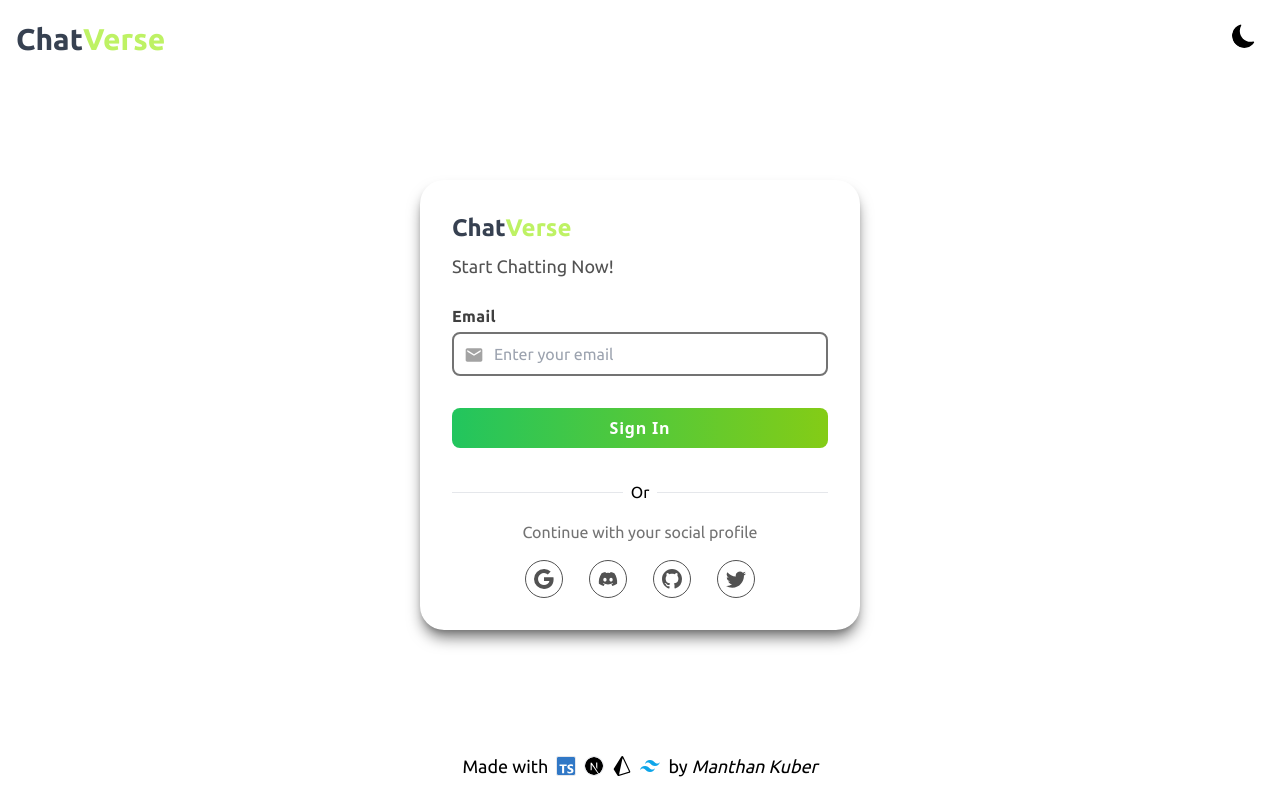
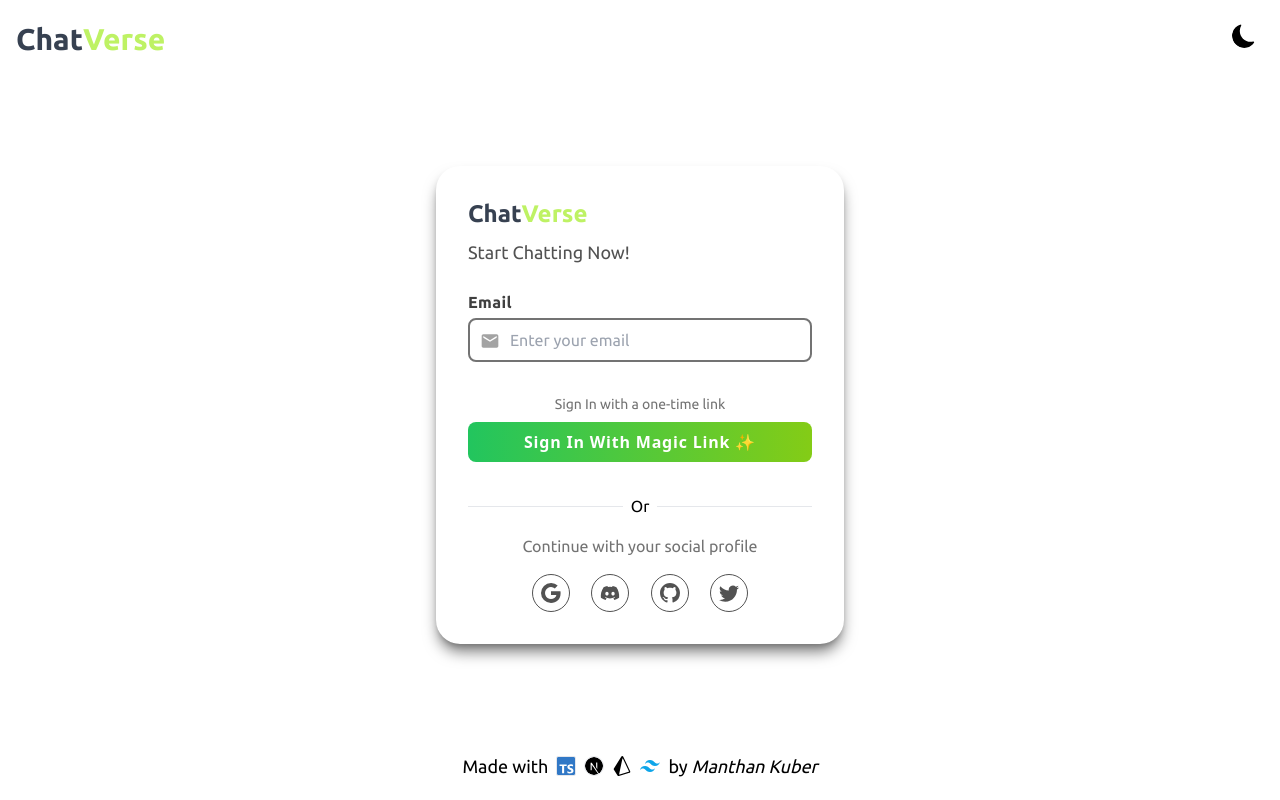
Before and after one commit to Manthan-Kuber/ChatVerse, a Next.js app: page /auth/signin in a window 1280 px wide. Built offline with nearby package versions, Linux system fonts and the light colour scheme.

Commit message:
feat: improve loader

```diff
--- a/src/components/Input.tsx
+++ b/src/components/Input.tsx
@@ -23,7 +23,7 @@ const Input = ({
               isError
                 ? "border-red-500 focus:border-red-500"
                 : "border-neutral-500 focus:border-lime-300"
-            } py-2 px-10 focus:outline-none
+            } py-2 pl-10 pr-2 focus:outline-none
             `}
             placeholder={placeholder}
             name={inputName}
--- a/src/components/Loader.tsx
+++ b/src/components/Loader.tsx
@@ -1,6 +1,24 @@
-import { AiOutlineLoading } from "react-icons/ai";
-
 const Loader = () => {
-  return <AiOutlineLoading className="mx-auto h-6 w-6 animate-spin " />;
+  return (
+    <div className="inline-flex items-center ">
+      <svg
+        aria-hidden="true"
+        role="status"
+        className="inline h-4 w-4 animate-spin text-white "
+        viewBox="0 0 100 101"
+        fill="none"
+        xmlns="http://www.w3.org/2000/svg"
+      >
+        <path
+          d="M100 50.5908C100 78.2051 77.6142 100.591 50 100.591C22.3858 100.591 0 78.2051 0 50.5908C0 22.9766 22.3858 0.59082 50 0.59082C77.6142 0.59082 100 22.9766 100 50.5908ZM9.08144 50.5908C9.08144 73.1895 27.4013 91.5094 50 91.5094C72.5987 91.5094 90.9186 73.1895 90.9186 50.5908C90.9186 27.9921 72.5987 9.67226 50 9.67226C27.4013 9.67226 9.08144 27.9921 9.08144 50.5908Z"
+          fill="currentColor"
+        />
+        <path
+          d="M93.9676 39.0409C96.393 38.4038 97.8624 35.9116 97.0079 33.5539C95.2932 28.8227 92.871 24.3692 89.8167 20.348C85.8452 15.1192 80.8826 10.7238 75.2124 7.41289C69.5422 4.10194 63.2754 1.94025 56.7698 1.05124C51.7666 0.367541 46.6976 0.446843 41.7345 1.27873C39.2613 1.69328 37.813 4.19778 38.4501 6.62326C39.0873 9.04874 41.5694 10.4717 44.0505 10.1071C47.8511 9.54855 51.7191 9.52689 55.5402 10.0491C60.8642 10.7766 65.9928 12.5457 70.6331 15.2552C75.2735 17.9648 79.3347 21.5619 82.5849 25.841C84.9175 28.9121 86.7997 32.2913 88.1811 35.8758C89.083 38.2158 91.5421 39.6781 93.9676 39.0409Z"
+          fill="#84cc16"
+        />
+      </svg>
+    </div>
+  );
 };
 export default Loader;
--- a/src/pages/auth/signin.tsx
+++ b/src/pages/auth/signin.tsx
@@ -68,14 +68,19 @@ const Signin = () => {
             isError={!!errors.email?.message}
             errorMessage={errors.email?.message ? errors.email.message : ""}
           />
+          <div className="mt-8">
+            <p className="text-neutral-500 dark:text-white/70 text-center w-full text-sm ">
+              Sign In with a one-time link
+            </p>
             {/* disable button while loading */}
             <button
-            className="mt-8 w-full rounded-lg bg-gradient-to-l from-lime-500 to-green-500  px-4 py-2 font-sans font-semibold tracking-wider text-white transition-all duration-200 hover:from-lime-600 hover:to-green-600 "
+              className="mt-2 w-full rounded-lg bg-gradient-to-l from-lime-500 to-green-500  px-4 py-2 font-sans font-semibold tracking-wider text-white transition-all duration-200 hover:from-lime-600 hover:to-green-600 "
               type="submit"
             >
               {/*Condition from useSession's loading prop */}
-            {false ? <Loader /> : "Sign In"}
+              {false ? <Loader /> : "Sign In With Magic Link ✨"}
             </button>
+          </div>
         </form>
         <div>
           <div className=" mt-8 flex items-center gap-2">
```
Lines whose indentation alone changed are shown as unchanged.
